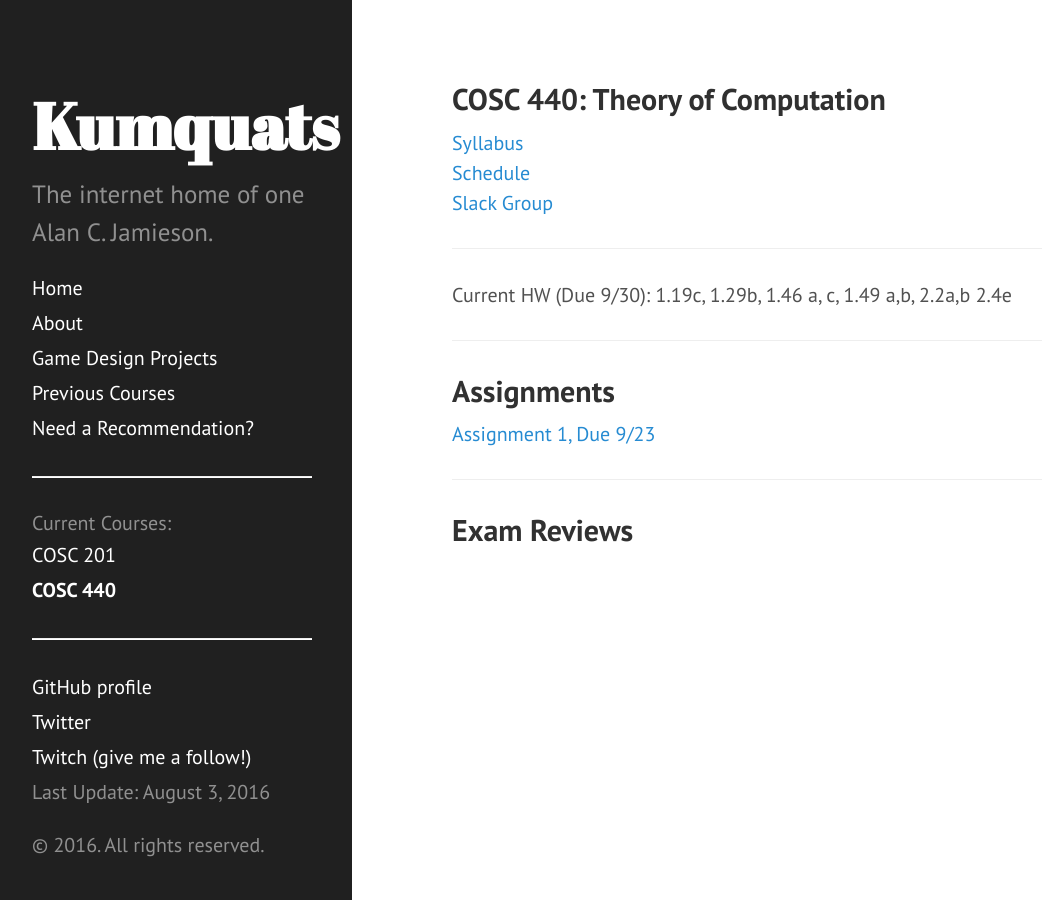
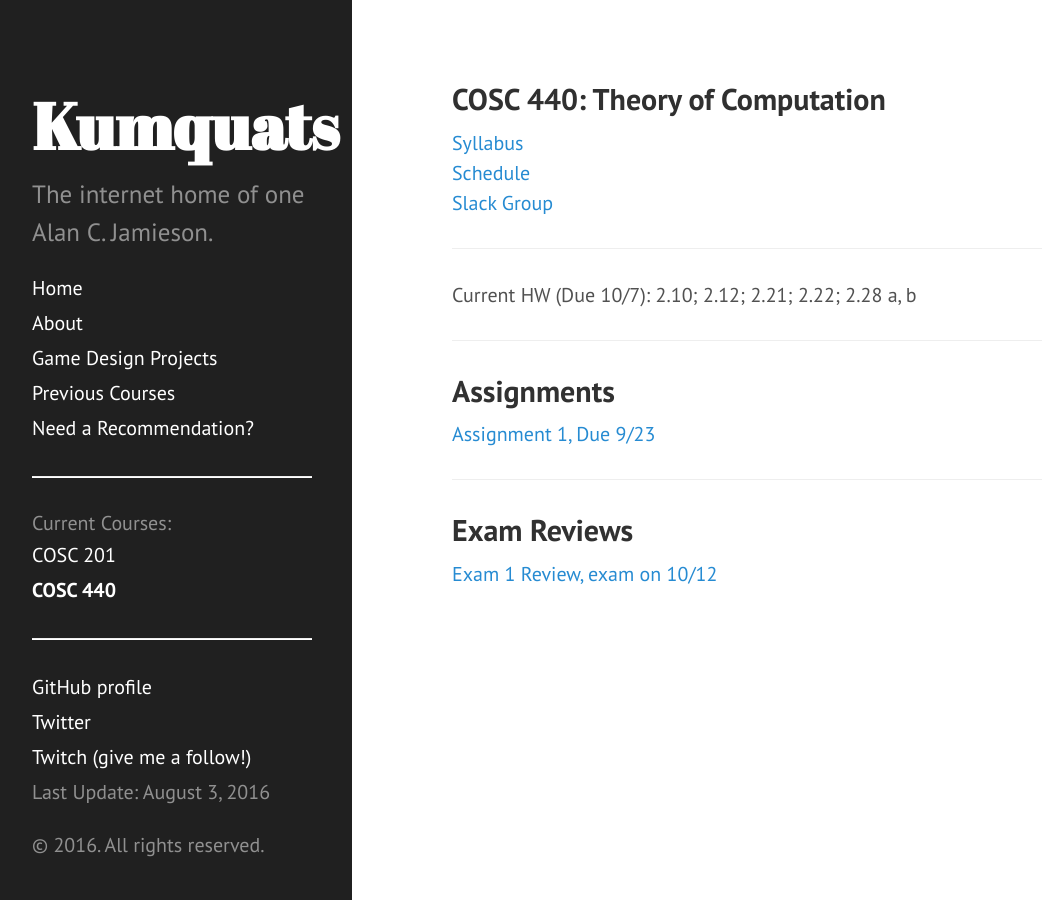
Before and after one commit to ripark/ripark.github.io, a Jekyll site: the page built from f16/cosc440.html, in a window 1280 px wide. Shown: the whole page, without its empty margins (8-1050 px from the left). Built offline with Jekyll 4.4.1, drawn with Linux system fonts in a browser that asks for light colours; Markdown is read by kramdown in place of the engine named in the settings.

Commit message:
exam reviews

```diff
--- a/f16/cosc201.html
+++ b/f16/cosc201.html
@@ -32,6 +32,8 @@ Katie - Thursday 8-10pm
 <br>
 <hr>
 <h2> Exam Reviews </h2>
+<a href="http://ripark.github.io/f16/201RevQs1.pdf">Exam 1 Review; exam on 10/12 (MW), 10/13 (TR)</a>
+<br>
 <hr>
 <h2> Projects </h2>
 <a href="http://ripark.github.io/f16/COSC201Asg1.pdf">Assignment 1 - Due 10/7, Team information due 9/27</a>[<a href="http://ripark.github.io/f15/sample.txt">Sample Output</a>][<a href="http://ripark.github.io/f15/accounts.txt">Sample File</a>] Question Cutoff: 10/7, 7pm
--- a/f16/cosc440.html
+++ b/f16/cosc440.html
@@ -10,10 +10,11 @@ shorttitle: "COSC 440"
 <br>
 <a href="https://smcmcs.slack.com/messages/cosc440/">Slack Group</a>
 <hr>
-Current HW (Due 9/30): 1.19c, 1.29b, 1.46 a, c, 1.49 a,b, 2.2a,b 2.4e
+Current HW (Due 10/7): 2.10; 2.12; 2.21; 2.22; 2.28 a, b
 <hr>
 <h2> Assignments </h2>
 <a href="http://ripark.github.io/f16/COSC440Asg1.pdf">Assignment 1, Due 9/23</a>
 <hr>
 <h2> Exam Reviews </h2>
+<a href="http://ripark.github.io/f16/440Exam1Rev.pdf">Exam 1 Review, exam on 10/12</a>
 <br>
```
Also changed, not shown: 2 other files.
